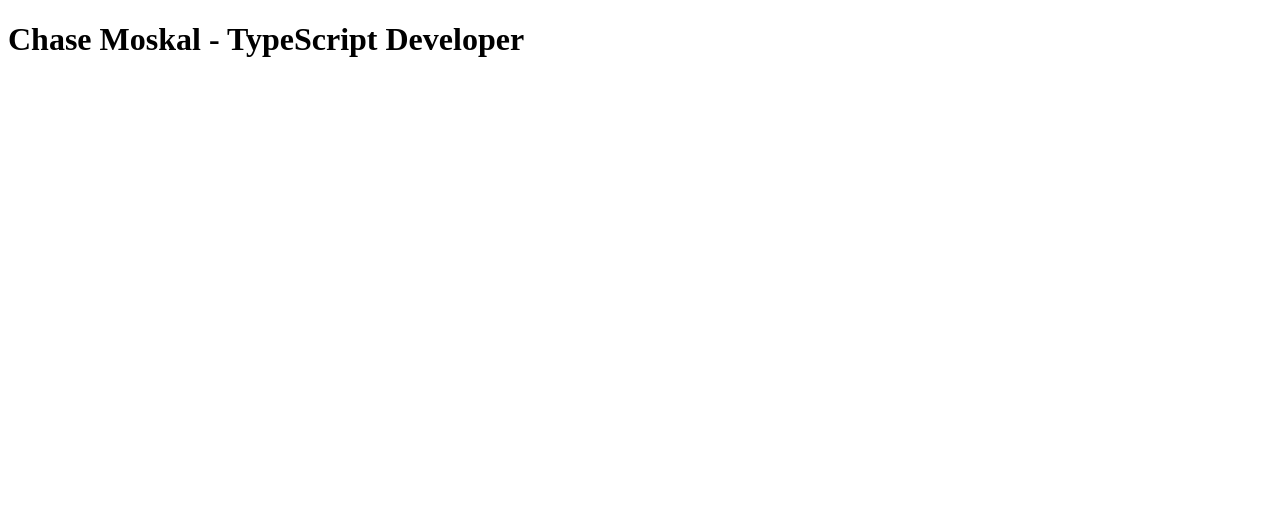
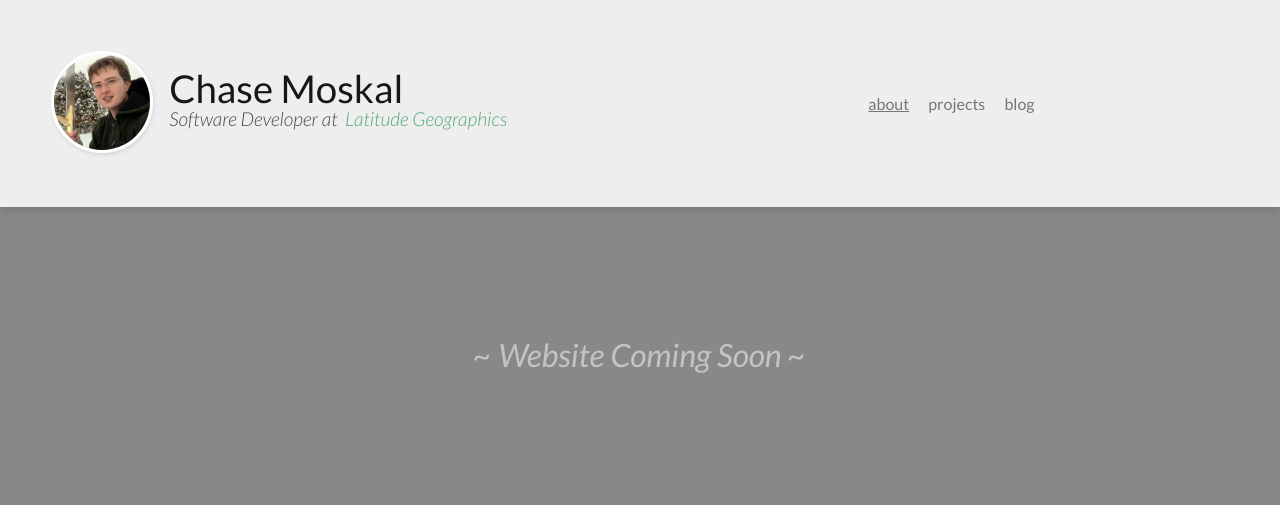
Before and after one commit to chase-moskal/chase-moskal.github.io, a website: page index.html in a window 1280 px wide. Drawn offline with nearby package versions, Linux system fonts and the light colour scheme; files that its build step writes are made by us from their sources.

Commit message:
Nice initial progress, nice build setup, vscode is a happy camper

```diff
--- a/index.html
+++ b/index.html
@@ -1,9 +1,12 @@
 <!doctype html>
 <html>
     <head>
+        <meta charset="utf-8"/>
+        <meta name="viewport" content="width=device-width"/>
         <title>Chase Moskal - TypeScript Developer</title>
         <link rel="shortcut icon" href="favicon.ico"/>
-        <link rel="stylesheet" href="build/index.css"/>
+        <link rel="stylesheet" href="https://fonts.googleapis.com/css?family=Lato:400,700,300,300italic,400italic,700italic"/>
+        <link rel="stylesheet" href="build/style.css"/>
         <script>
 
             function loadScript(link, onload) {
@@ -17,18 +20,38 @@
             // Debug mode -- use requirejs.
             if (/^\??debug/i.test(location.search)) {
                 loadScript("bower_components/requirejs/require.js", function() {
-                    require(["build/index.js"]);
+                    require(["build/main.js"]);
                 });
             }
 
             // Production -- use webpack bundle.
             else {
-                loadScript("build/index.bundle.js");
+                loadScript("build/main.bundle.js");
             }
 
         </script>
     </head>
     <body>
-        <h1>Chase Moskal - TypeScript Developer</h1>
+        <header class="header" itemtype="http://schema.org/Person">
+            <div>
+                <img itemprop="image" src="images/chase.small.jpg" alt=""/>
+            </div>
+            <h1>
+                <strong itemprop="name">Chase Moskal</strong>
+                <em>
+                    <span itemprop="jobTitle">Software Developer</span> at <a href="http://www.latitudegeo.com/" target="_blank" itemprop="worksFor">Latitude Geographics</a>
+                </em>
+            </h1>
+            <nav>
+                <ol>
+                    <li><a class="active" href="#about">About</a></li>
+                    <li><a href="#projects">Projects</a></li>
+                    <li><a href="#blog">Blog</a></li>
+                </ol>
+            </nav>
+        </header>
+        <main>
+            <p class="coming-soon">~ Website Coming Soon ~</p>
+        </main>
     </body>
 </html>
--- a/index.scss
+++ /dev/null
@@ -1 +0,0 @@
-@charset "utf-8";
--- /dev/null
+++ b/source/style.scss
@@ -0,0 +1,108 @@
+@charset "utf-8";
+$latitude-green: #128943;
+
+* { margin: 0; padding: 0; }
+
+html {
+    font-family: "Lato", Arial;
+    font-size: 16px;
+    background: #888;
+    @media (max-width:600px) { font-size: 12px; }
+}
+
+h1 {
+    font-weight: normal;
+    strong { font-weight: normal; }
+}
+
+.header {
+    width: 98%;
+    padding: 1%;
+    text-align: center;
+
+    & > * {
+        margin: 1em auto;
+    }
+
+    background: #eee;
+    box-shadow: 0 4px 7px rgba(0,0,0, 0.1);
+
+    @media (min-width:800px) {
+        display: table;
+        text-align: left;
+        width: 92%;
+        padding: 4%;
+        & > * {
+            display: table-cell;
+            vertical-align: middle;
+            &:first-child { width: 1%; }
+        }
+    }
+
+    img {
+        width: 6em;
+        margin-right: 1em;
+        border: 3px solid white;
+        border-radius: 6em;
+        box-shadow: 1px 2px 4px rgba(0,0,0, 0.1);
+    }
+
+    h1 {
+        line-height: 0.8em;
+
+        strong {
+            font-size: 1.2em;
+            display: block;
+            opacity: 0.9;
+        }
+
+        em {
+            font-size: 0.6em;
+            opacity: 0.7;
+            font-weight: 300;
+            font-style: italic;
+        }
+
+        a {
+            text-decoration: none;
+            border-radius: 4px;
+            padding: 0.1em 0.2em;
+            &:link, &:visited { color: $latitude-green; }
+            &:hover {
+                color: lighten($latitude-green, 10%);
+                text-decoration: underline;
+            }
+            &:active { color: darken($latitude-green, 10%); }
+        }
+    }
+
+    nav {
+        ol {
+            list-style: none;
+            li {
+                display: inline-block;
+                margin: 0 0.5em;
+
+                text-transform: lowercase;
+
+                a {
+                    text-decoration: none;
+                    color: black;
+                    &:link { opacity: 0.5; }
+                    &:hover { opacity: 0.7; }
+                    &:active { opacity: 0.9; }
+                    &:hover, &.active { text-decoration: underline; }
+                }
+            }
+        }
+    }
+}
+
+.coming-soon {
+    padding: 10%;
+    font-size: 2em;
+    font-style: italic;
+    text-align: center;
+    color: white;
+    opacity: 0.5;
+}
```
Also changed, not shown: package.json (+10 -7 lines), source/tsconfig.json (added, +8 -0 lines), tsconfig.json (deleted, +0 -16 lines), build/main.bundle.js (added), build/main.js (added), build/modules/Check.js (added), build/style.css (added), images/chase-favicon.png (added), images/chase.jpg (added), images/chase.small.jpg (added), source/main.ts (renamed from index.ts), source/modules/Check.ts (renamed from modules/Check.ts), 2 other files.
